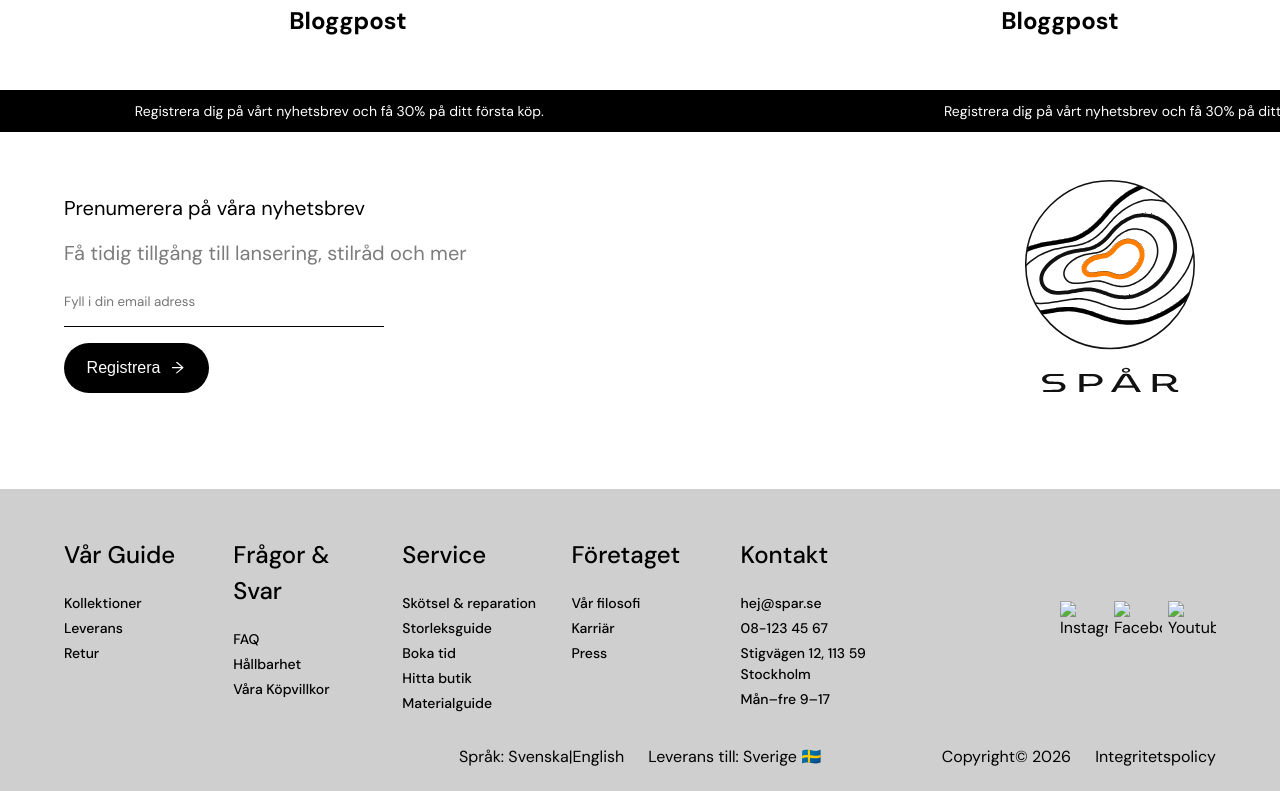
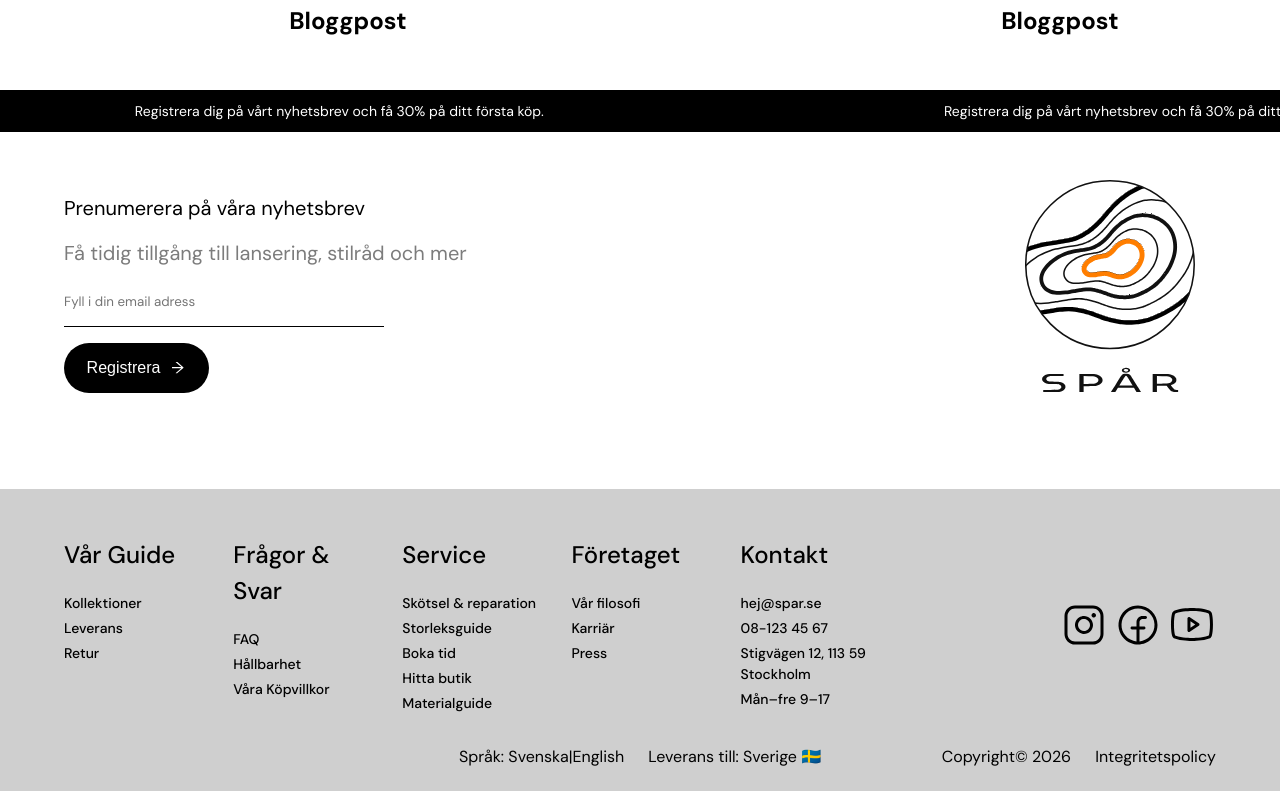
Before and after one commit to idakarlssonhagg/Projekt-spar, a plain HTML site: page index.html in a window 1280 px wide. Shown: the part 3780-4571 px from the top of the page. Drawn offline with Linux system fonts and the light colour scheme.

Commit message:
fixed socialmedia a third times the charm!

```diff
--- a/index.html
+++ b/index.html
@@ -371,15 +371,9 @@
           </div>
 
           <div class="footerBox social-media">
-            <img
-              src="Images/Spår Social media/InstagramLogo.svg"
-              alt="Instagram"
-            />
-            <img
-              src="Images/Spår Social media/FacebookLogo.svg"
-              alt="Facebook"
-            />
-            <img src="Images/Spår Social media/YoutubeLogo.svg" alt="Youtube" />
+            <img src="Images/Social media/InstagramLogo.svg" alt="Instagram" />
+            <img src="Images/Social media/FacebookLogo.svg" alt="Facebook" />
+            <img src="Images/Social media/YoutubeLogo.svg" alt="Youtube" />
           </div>
           <div class="shippingAndLanguage">
             <h1 class="salText Language">Språk: Svenska|English</h1>
```
